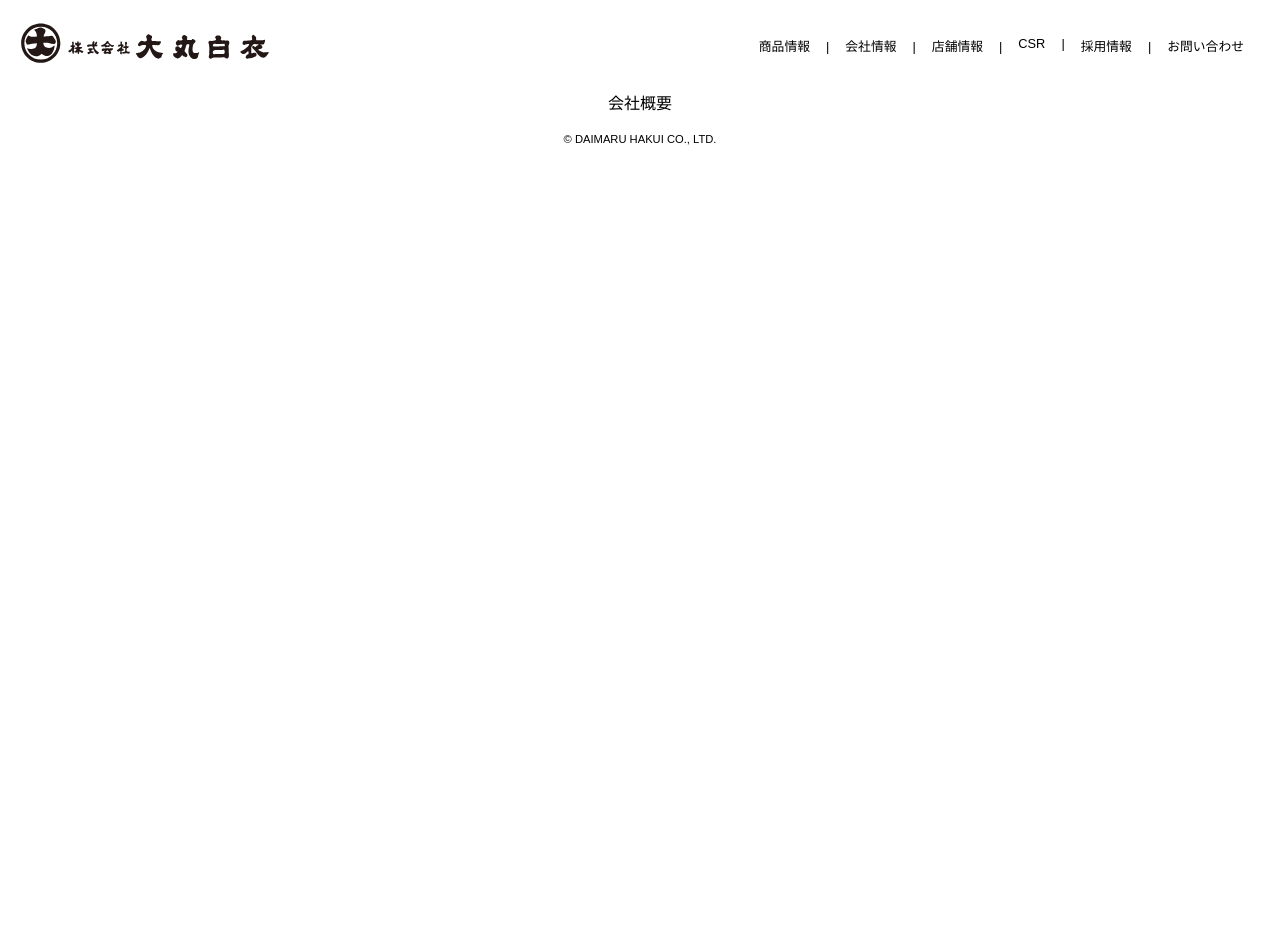
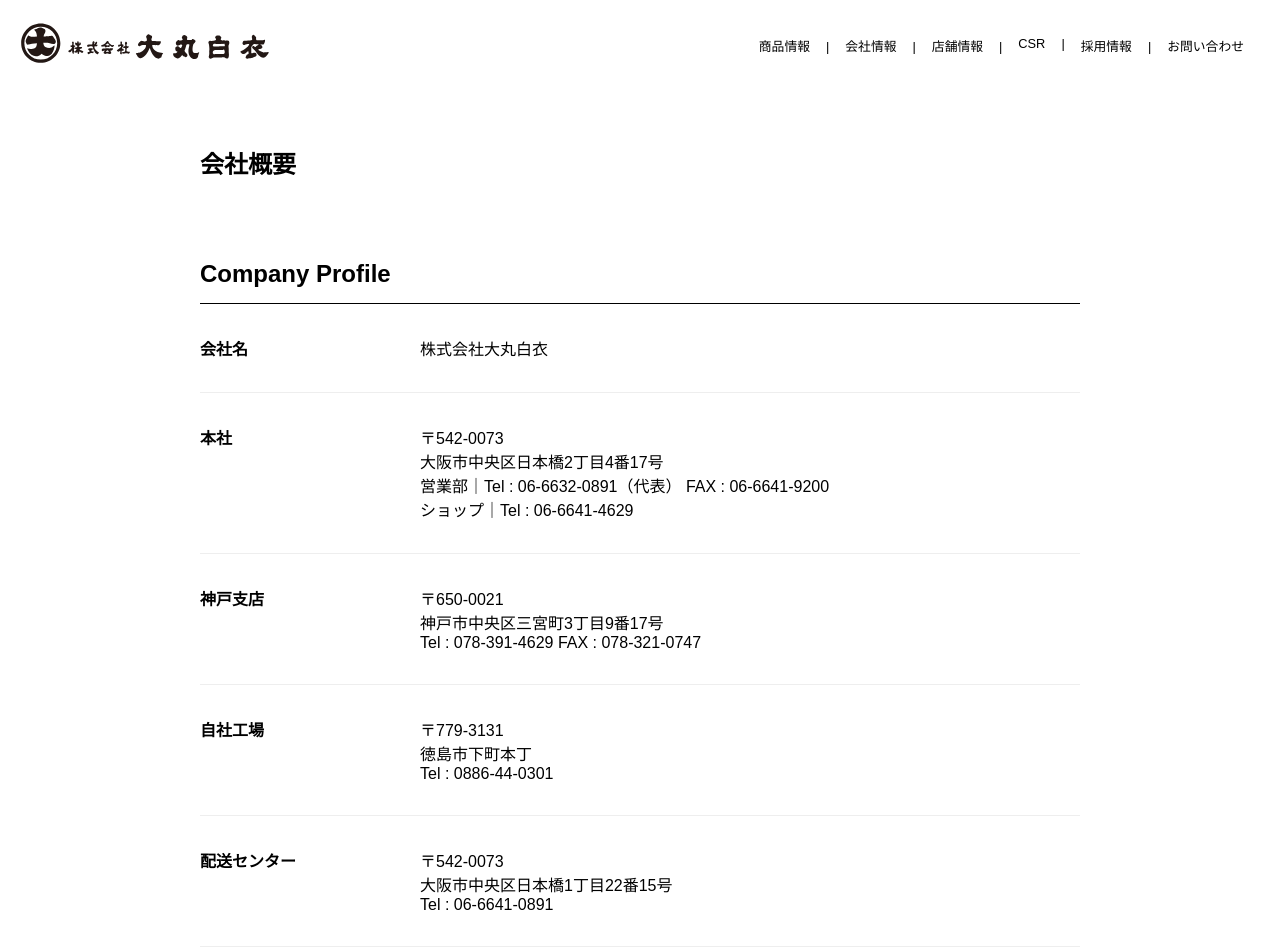
Before and after one commit to daimaru-hakui/daimaru-corporate, a Next.js app: page /company in a window 1280 px wide. Shown: the top 952 px of the page. Before the commit the page ends 800 px from the top, so only its background shows below. Built offline with nearby package versions, Linux system fonts and the light colour scheme.

Commit message:
company profile

```diff
--- /dev/null
+++ b/pages/company/Company.module.scss
@@ -0,0 +1,55 @@
+.companySection {
+  width: 100%;
+  padding-bottom: 100px;
+}
+.companyInner {
+  width: 100%;
+  padding: 0 10px;
+  margin: 0 auto;
+}
+.companyH1 {
+  margin-top: 55px;
+  margin-bottom: 65px;
+}
+.companyH2 {
+  padding: 15px 0;
+  margin: 0;
+  border-bottom: 1px #000 solid;
+}
+.companyList {
+  margin: 0;
+  padding: 0;
+}
+.companyItem {
+  display: flex;
+  padding: 32px 0;
+  border-bottom: 1px #eee solid;
+}
+.p {
+  margin: 0;
+}
+.companyLeft {
+  flex: 4;
+  text-align: left;
+  font-weight: 900;
+}
+.companyRight {
+  flex: 8;
+  text-align: left;
+}
+@media screen and (min-width: 900px) {
+  .companyInner {
+    width: 900px;
+  }
+  .companyItem {
+    display: flex;
+    padding: 32px 0;
+    border-bottom: 1px #eee solid;
+  }
+  .companyLeft {
+    flex: 3;
+  }
+  .companyRight {
+    flex: 9;
+  }
+}
--- a/pages/company/index.tsx
+++ b/pages/company/index.tsx
@@ -3,6 +3,7 @@
 import React from 'react';
 import Footer from '../../component/footer/Footer';
 import Header from '../../component/header/Header';
+import styles from './Company.module.scss';
 
 const Company = () => {
   return (
@@ -20,7 +21,107 @@
       </Head>
       <Header />
       <main>
-        <div style={{ width: '100%', textAlign: 'center' }}>会社概要</div>
+        <section className={styles.companySection}>
+          <div className={styles.companyInner}>
+            <div className={styles.companyHeading}>
+              <h1 className={styles.companyH1}>会社概要</h1>
+              <h2 className={styles.companyH2}>Company Profile</h2>
+              <ul className={styles.companyList}>
+                <li className={styles.companyItem}>
+                  <div className={styles.companyLeft}>会社名</div>
+                  <div className={styles.companyRight}>株式会社大丸白衣</div>
+                </li>
+                <li className={styles.companyItem}>
+                  <div className={styles.companyLeft}>本社</div>
+                  <div className={styles.companyRight}>
+                    <p className={styles.p}>
+                      〒542-0073
+                      <br />
+                      大阪市中央区日本橋2丁目4番17号
+                      <br />
+                      営業部｜Tel : 06-6632-0891（代表） FAX : 06-6641-9200
+                      <br />
+                      ショップ｜Tel : 06-6641-4629
+                    </p>
+                  </div>
+                </li>
+                <li className={styles.companyItem}>
+                  <div className={styles.companyLeft}>神戸支店</div>
+                  <div className={styles.companyRight}>
+                    <p className={styles.p}>
+                      〒650-0021
+                      <br />
+                      神戸市中央区三宮町3丁目9番17号
+                      <br />
+                      Tel : 078-391-4629 FAX : 078-321-0747
+                    </p>
+                  </div>
+                </li>
+                <li className={styles.companyItem}>
+                  <div className={styles.companyLeft}>自社工場</div>
+                  <div className={styles.companyRight}>
+                    <p className={styles.p}>
+                      〒779-3131
+                      <br />
+                      徳島市下町本丁
+                      <br />
+                      Tel : 0886-44-0301
+                    </p>
+                  </div>
+                </li>
+                <li className={styles.companyItem}>
+                  <div className={styles.companyLeft}>配送センター</div>
+                  <div className={styles.companyRight}>
+                    <p className={styles.p}>
+                      〒542-0073
+                      <br />
+                      大阪市中央区日本橋1丁目22番15号
+                      <br />
+                      Tel : 06-6641-0891
+                    </p>
+                  </div>
+                </li>
+                <li className={styles.companyItem}>
+                  <div className={styles.companyLeft}>営業内容</div>
+                  <div className={styles.companyRight}>
+                    ユニフォーム製造販売
+                  </div>
+                </li>
+                <li className={styles.companyItem}>
+                  <div className={styles.companyLeft}>資本金</div>
+                  <div className={styles.companyRight}>3000万円</div>
+                </li>
+                <li className={styles.companyItem}>
+                  <div className={styles.companyLeft}>従業員</div>
+                  <div className={styles.companyRight}>50名</div>
+                </li>
+                <li className={styles.companyItem}>
+                  <div className={styles.companyLeft}>創業</div>
+                  <div className={styles.companyRight}>昭和6年10月</div>
+                </li>
+                <li className={styles.companyItem}>
+                  <div className={styles.companyLeft}>設立</div>
+                  <div className={styles.companyRight}>昭和31年12月27日</div>
+                </li>
+                <li className={styles.companyItem}>
+                  <div className={styles.companyLeft}>代表取締役社長</div>
+                  <div className={styles.companyRight}>中尾 仁美</div>
+                </li>
+                <li className={styles.companyItem}>
+                  <div className={styles.companyLeft}>取引銀行</div>
+                  <div className={styles.companyRight}>
+                    三菱UFJ銀行 心斎橋支店　／　三井住友銀行
+                    難波支店　／　関西みらい銀行 難波支店
+                  </div>
+                </li>
+                <li className={styles.companyItem}>
+                  <div className={styles.companyLeft}>決算期</div>
+                  <div className={styles.companyRight}>毎年2月末日</div>
+                </li>
+              </ul>
+            </div>
+          </div>
+        </section>
       </main>
       <Footer />
     </>
```
